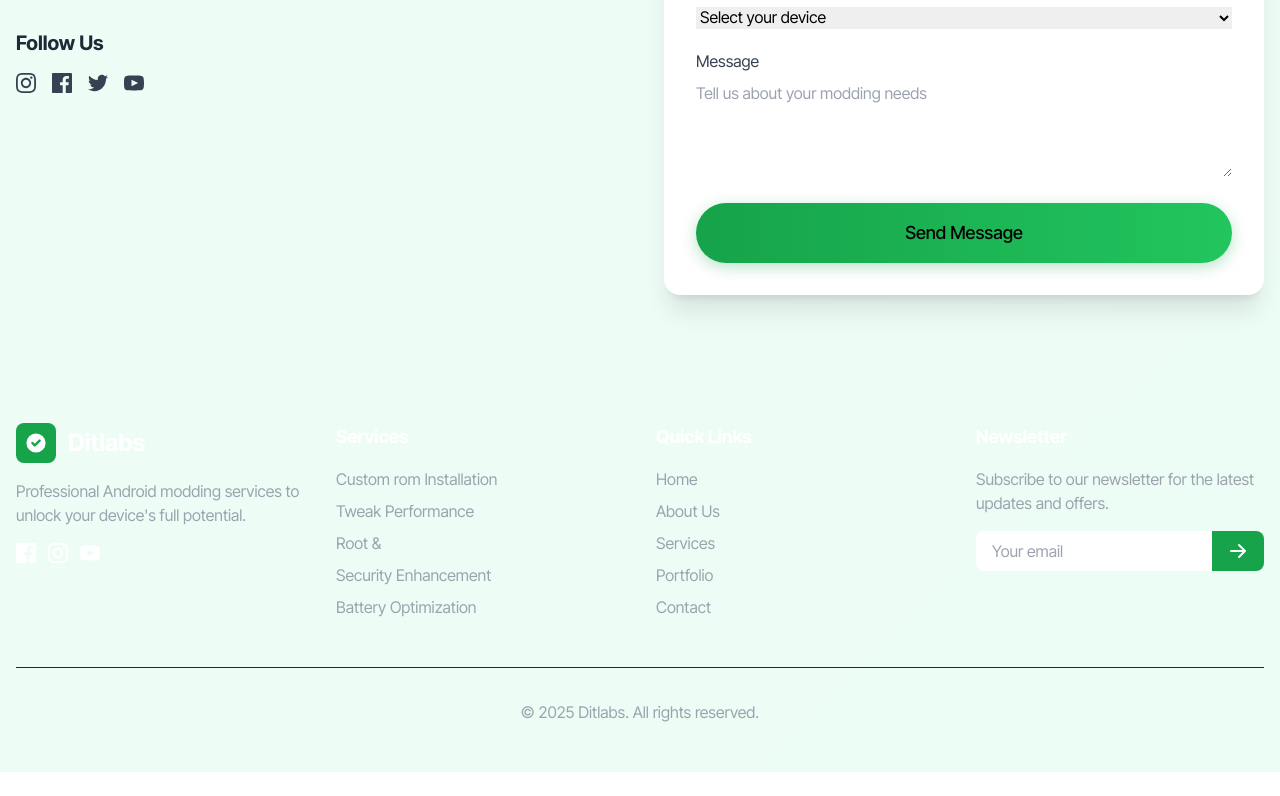
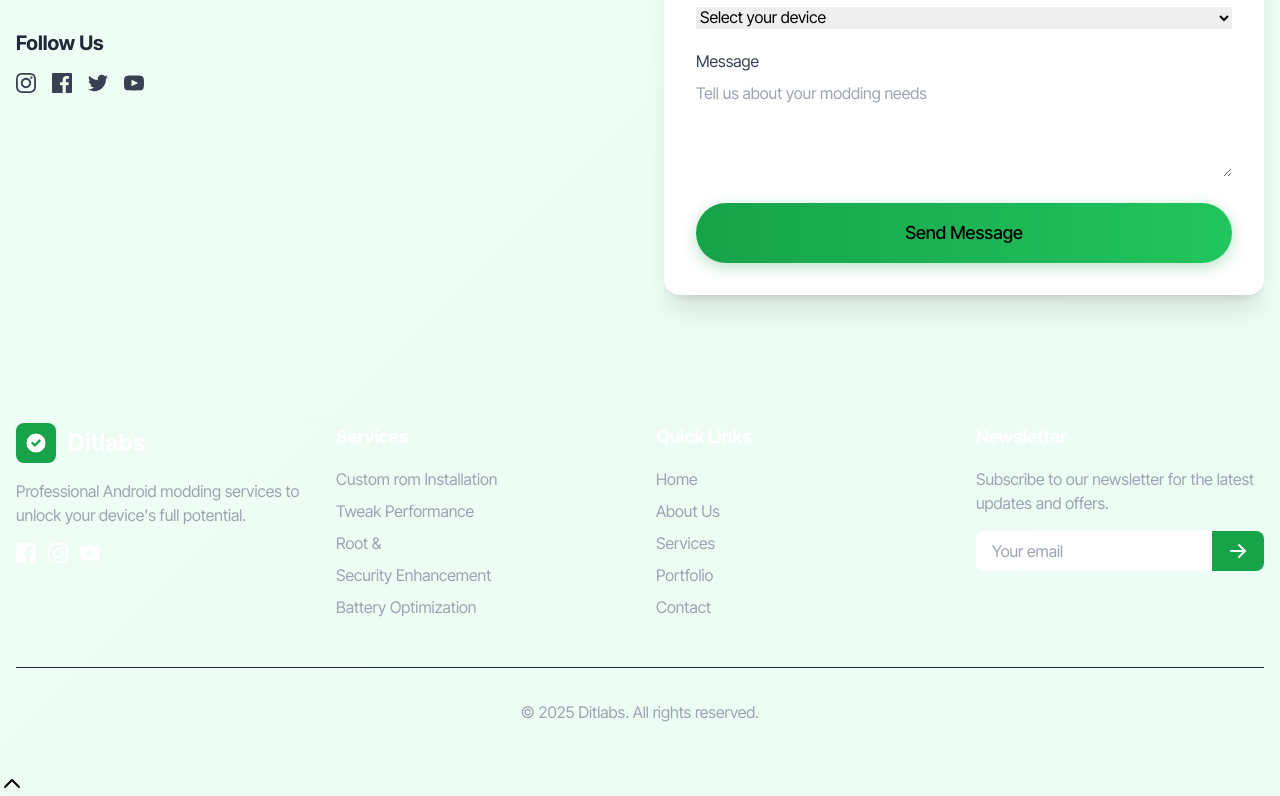
Before and after one commit to ditlabs/ditlabs.github.io, a plain HTML site: page index.html in a window 1280 px wide. Shown: the part 2885-3681 px from the top of the page. Before the commit the page ends 3657 px from the top, so only its background shows below. Drawn offline with nearby package versions, Linux system fonts and the light colour scheme.

Commit message:
navigate to top

```diff
--- a/index.html
+++ b/index.html
@@ -600,7 +600,13 @@
     </div>
   </footer>
 
-
+  <!-- Scroll to Top Button -->
+  <div class="scroll-top">
+    <svg xmlns="http://www.w3.org/2000/svg" class="h-6 w-6" fill="none" viewBox="0 0 24 24" stroke="currentColor">
+      <path stroke-linecap="round" stroke-linejoin="round" stroke-width="2" d="M5 15l7-7 7 7" />
+    </svg>
+  </div>
+</div>
 
 </body>
 <!-- Tracker Do.my.id -->
```
